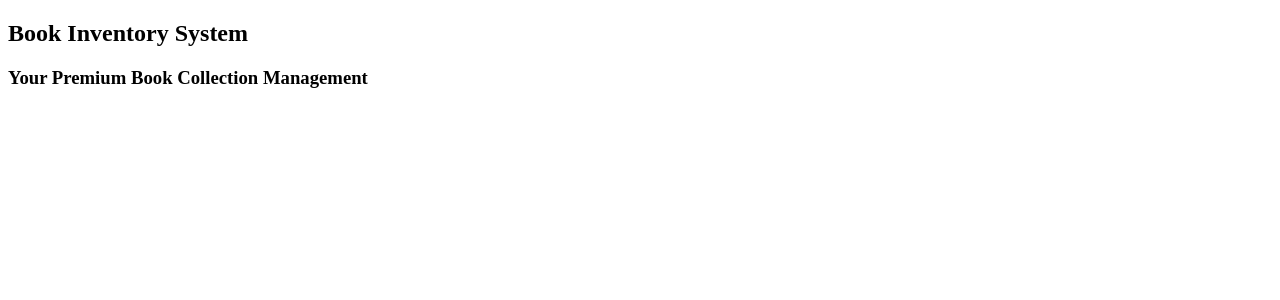
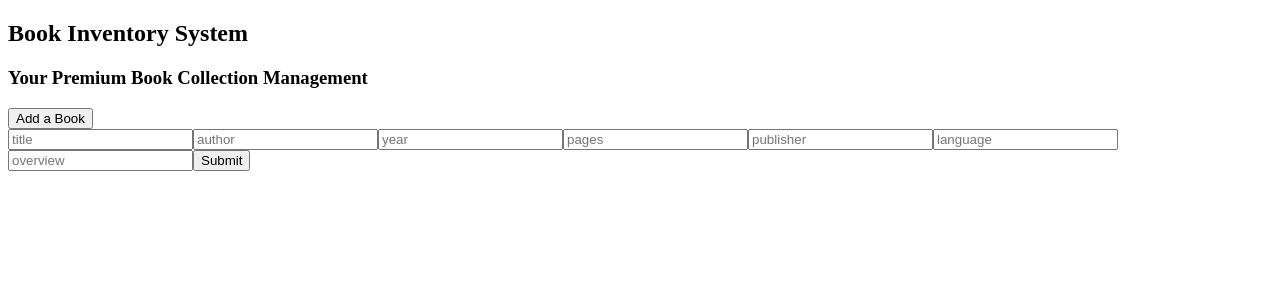
Before and after one commit to befierce/books-inventory-management-app, a React (Vite) app: page /addbookform in a window 1280 px wide. Shown: the top 300 px of the page. Built offline with nearby package versions, Linux system fonts and the light colour scheme.

Commit message:
feat: made form for book addition

```diff
--- a/src/App.jsx
+++ b/src/App.jsx
@@ -3,6 +3,7 @@ import Home from "./pages/Home";
 import Navbar from "./components/Navbar";
 import { BrowserRouter as Router, Routes, Route } from "react-router-dom";
 import BookPage from "./pages/BookPage";
+import AddBook from "./components/AddBook";
 
 function App() {
   return (
@@ -11,6 +12,7 @@ function App() {
       <Routes>
         <Route path="/" element={<Home />} />
         <Route path="/book/:id" element={<BookPage />} />
+        <Route path="/addbookform" element={<AddBook />} />
       </Routes>
     </Router>
   );
--- /dev/null
+++ b/src/components/AddBook.jsx
@@ -0,0 +1,82 @@
+import { useState } from "react";
+
+const AddBook = () => {
+  const [formInputData, setFormInputData] = useState({
+    title: "",
+    author: "",
+    year: "",
+    pages: "",
+    publisher: "",
+    language: "",
+    overview: "",
+  });
+  const formInputHandler = (e) => {
+    const { name, value } = e.target;
+    console.log(`${name}: ${value}`);
+    setFormInputData((prev) => {
+      return { ...prev, [name]: value };
+    });
+  };
+  const formSubmitHandler = (e) => {
+    e.preventDefault();
+    console.log(formInputData);
+    setFormInputData({
+      title: "",
+      author: "",
+      year: "",
+      pages: "",
+      publisher: "",
+      language: "",
+      overview: "",
+    });
+  };
+  return (
+    <form onSubmit={formSubmitHandler}>
+      <input
+        placeholder="title"
+        name="title"
+        value={formInputData.title}
+        onChange={formInputHandler}
+      ></input>
+      <input
+        placeholder="author"
+        name="author"
+        value={formInputData.author}
+        onChange={formInputHandler}
+      ></input>
+      <input
+        placeholder="year"
+        name="year"
+        value={formInputData.year}
+        onChange={formInputHandler}
+      ></input>
+      <input
+        placeholder="pages"
+        name="pages"
+        value={formInputData.pages}
+        onChange={formInputHandler}
+      ></input>
+      <input
+        placeholder="publisher"
+        name="publisher"
+        value={formInputData.publisher}
+        onChange={formInputHandler}
+      ></input>
+      <input
+        placeholder="language"
+        name="language"
+        value={formInputData.language}
+        onChange={formInputHandler}
+      ></input>
+      <input
+        placeholder="overview"
+        name="overview"
+        value={formInputData.overview}
+        onChange={formInputHandler}
+      ></input>
+      <button type="submit">Submit</button>
+    </form>
+  );
+};
+
+export default AddBook;
--- /dev/null
+++ b/src/components/Modal.jsx
@@ -0,0 +1,3 @@
+const Modal = ()=>{
+    return <></>
+}
--- a/src/components/Navbar.jsx
+++ b/src/components/Navbar.jsx
@@ -1,16 +1,22 @@
-import { Link } from "react-router-dom";
+import { Link, Navigate, useNavigate } from "react-router-dom";
 import { useState } from "react";
-
+import { use } from "react";
 const Navbar = () => {
-
+  const navigate = useNavigate();
+  const [isOpen, setIsOpen] = useState(false);
+  const addABookHandler = () => {
+    // useState((prev) => !prev);
+    navigate("/addbookform");
+  };
   return (
     <nav className="">
       <div className="">
         <div className="">
           <h1 className="">Book Inventory System</h1>
-          <h3 className="">
-            Your Premium Book Collection Management
-          </h3>
+          <h3 className="">Your Premium Book Collection Management</h3>
+        </div>
+        <div>
+          <button onClick={addABookHandler}>Add a Book</button>
         </div>
       </div>
     </nav>
--- a/src/pages/BookPage.jsx
+++ b/src/pages/BookPage.jsx
@@ -35,7 +35,6 @@ const BookPage = () => {
     fetchData();
   }, [id]);
 
-
   if (!book) {
     return <div style={{ padding: "20px" }}>Loading...</div>;
   }
@@ -43,24 +42,12 @@ const BookPage = () => {
   return (
     <div style={{ padding: "20px" }}>
       <h2>{book.title}</h2>
-      <p>
-        <strong>Author:</strong> {book.author}
-      </p>
-      <p>
-        <strong>Publisher:</strong> {book.publisher}
-      </p>
-      <p>
-        <strong>Language:</strong> {book.language}
-      </p>
-      <p>
-        <strong>Pages:</strong> {book.pages}
-      </p>
-      <p>
-        <strong>Year:</strong> {book.year}
-      </p>
-      <p>
-        <strong>Overview:</strong> {book.overview}
-      </p>
+      <p>Author: {book.author}</p>
+      <p>Publisher: {book.publisher}</p>
+      <p>Language: {book.language}</p>
+      <p>Pages: {book.pages}</p>
+      <p>Year: {book.year}</p>
+      <p>Overview: {book.overview}</p>
     </div>
   );
 };
```
